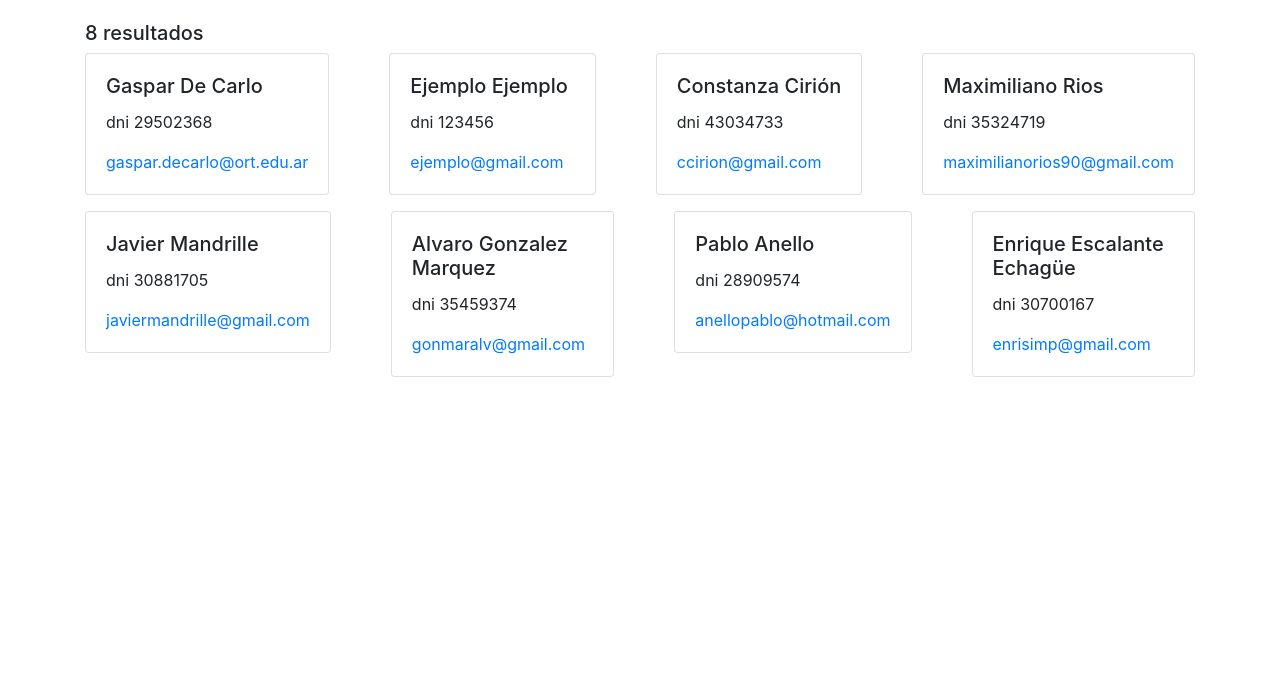
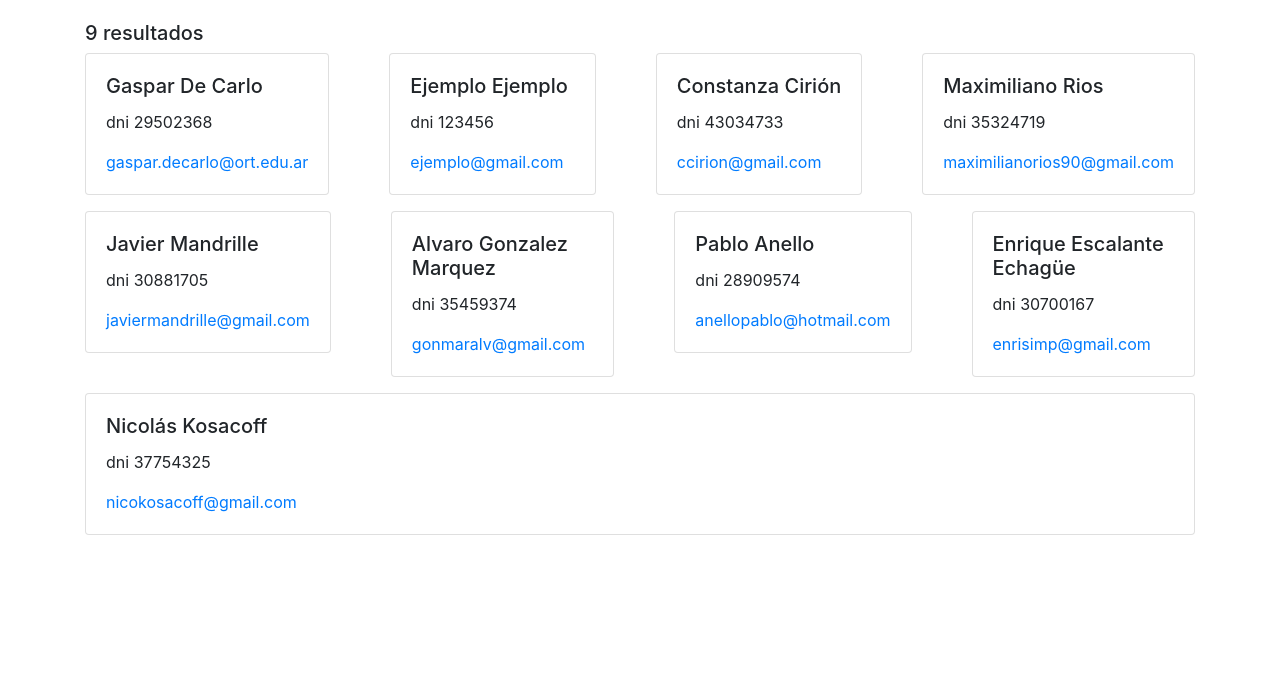
Before and after one commit to 2020-YA-NT2A/yant2-ejercicio-1, a plain HTML site: page index.html in a window 1280 px wide. Shown: the part 107-800 px from the top of the page. Drawn offline with nearby package versions, Linux system fonts and the light colour scheme.

Commit message:
Add persona "Nicolas Kosacoff".

```diff
--- a/index.html
+++ b/index.html
@@ -62,7 +62,8 @@
                     { nombre: 'Javier', apellido: 'Mandrille', dni: 30881705, correo: 'javiermandrille@gmail.com' },
                     { nombre: 'Alvaro', apellido: 'Gonzalez Marquez', dni: 35459374, correo: 'gonmaralv@gmail.com' },
                     { nombre: 'Pablo', apellido: 'Anello', dni: 28909574, correo: 'anellopablo@hotmail.com' },
-                    { nombre: 'Enrique', apellido: 'Escalante Echagüe', dni: 30700167, correo: 'enrisimp@gmail.com' }
+                    { nombre: 'Enrique', apellido: 'Escalante Echagüe', dni: 30700167, correo: 'enrisimp@gmail.com' },
+                    { nombre: 'Nicolás', apellido: 'Kosacoff', dni: 37754325, correo: 'nicokosacoff@gmail.com' }
                 ]
         },
         computed: {
```
